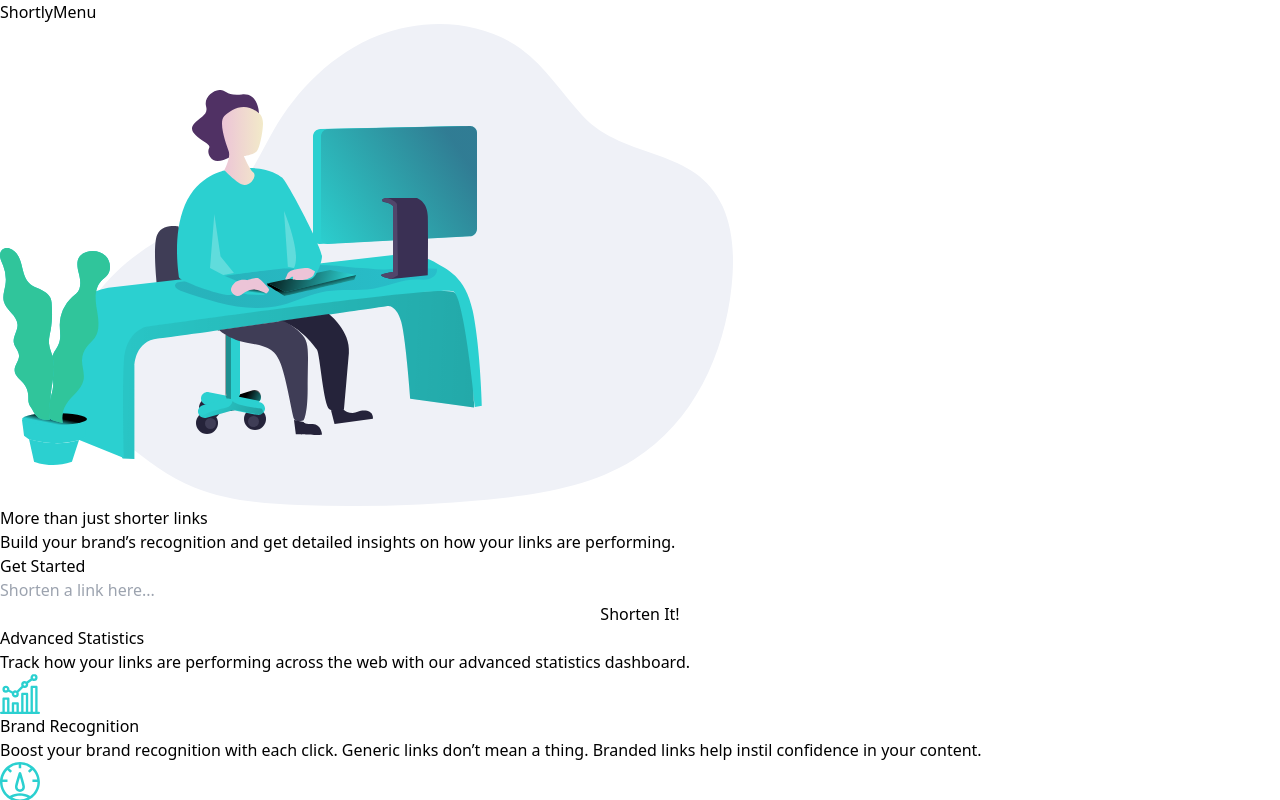
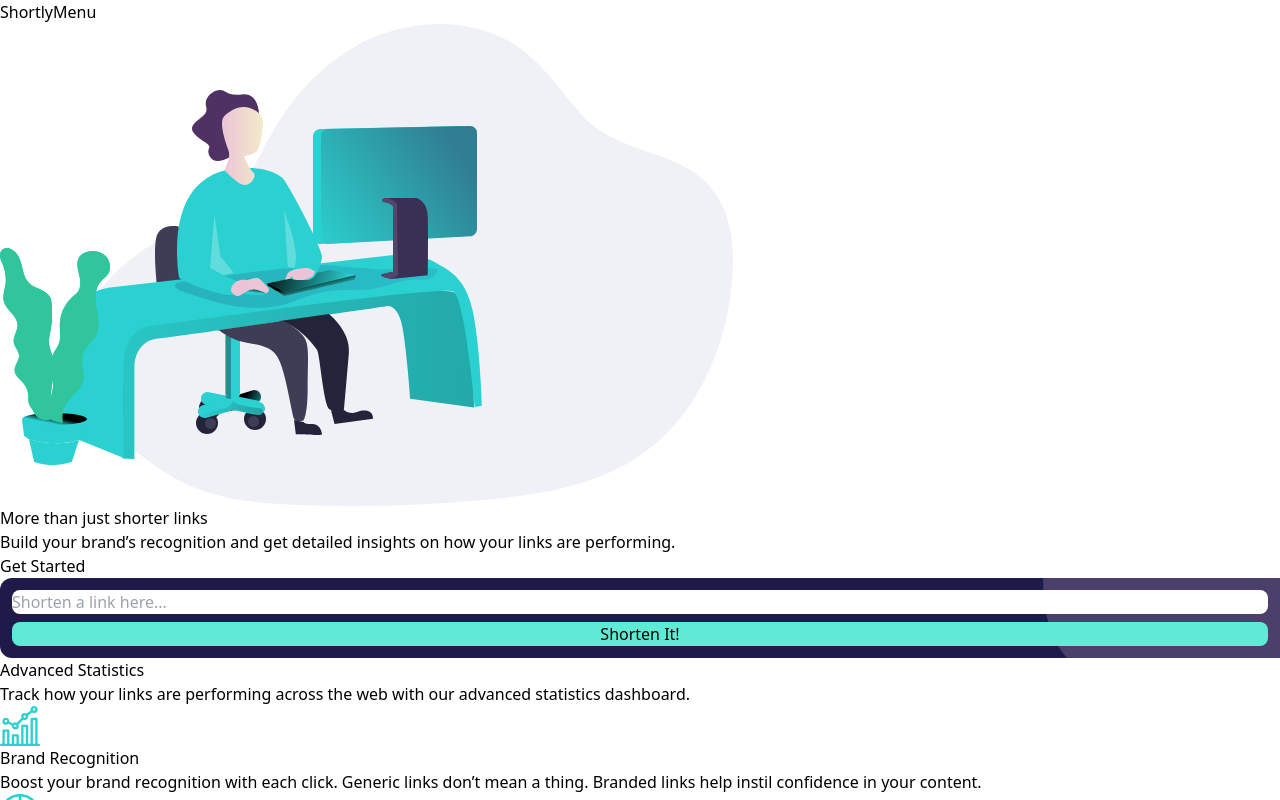
Before and after one commit to velardejm/shorten-url, a Next.js app: page / in a window 1280 px wide. Shown: the top 800 px of the page. Built offline with nearby package versions, Linux system fonts and the light colour scheme.

Commit message:
Working update on ShortenLink component.

```diff
--- a/components/ShortenLink.js
+++ b/components/ShortenLink.js
@@ -1,8 +1,10 @@
 function ShortenLink() {
   return (
-    <div className="flex flex-col">
-      <input type="text" placeholder="Shorten a link here..." />
-      <button>Shorten It!</button>
+    <div className="bg-indigo-950 rounded-xl">
+      <div className="bg bg-[url('/images/bg-shorten-mobile.svg')] bg-[top_0px_right_0px] flex flex-col p-3">
+        <input className="mb-2 rounded-lg" type="text" placeholder="Shorten a link here..." />
+        <button className="bg-teal-300 rounded-lg">Shorten It!</button>
+      </div>
     </div>
   );
 }
--- a/styles/globals.css
+++ b/styles/globals.css
@@ -1,3 +1,10 @@
 @tailwind base;
 @tailwind components;
 @tailwind utilities;
+
+
+@layer components {
+    .bg {
+        @apply bg-no-repeat
+    }
+}
```
